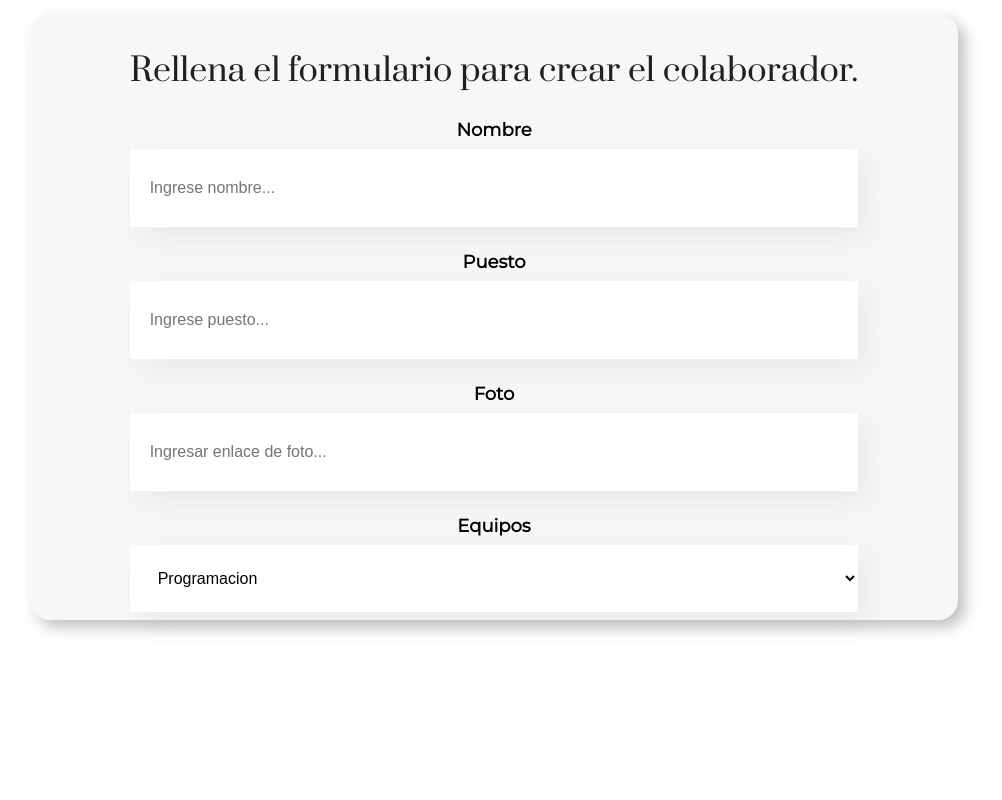
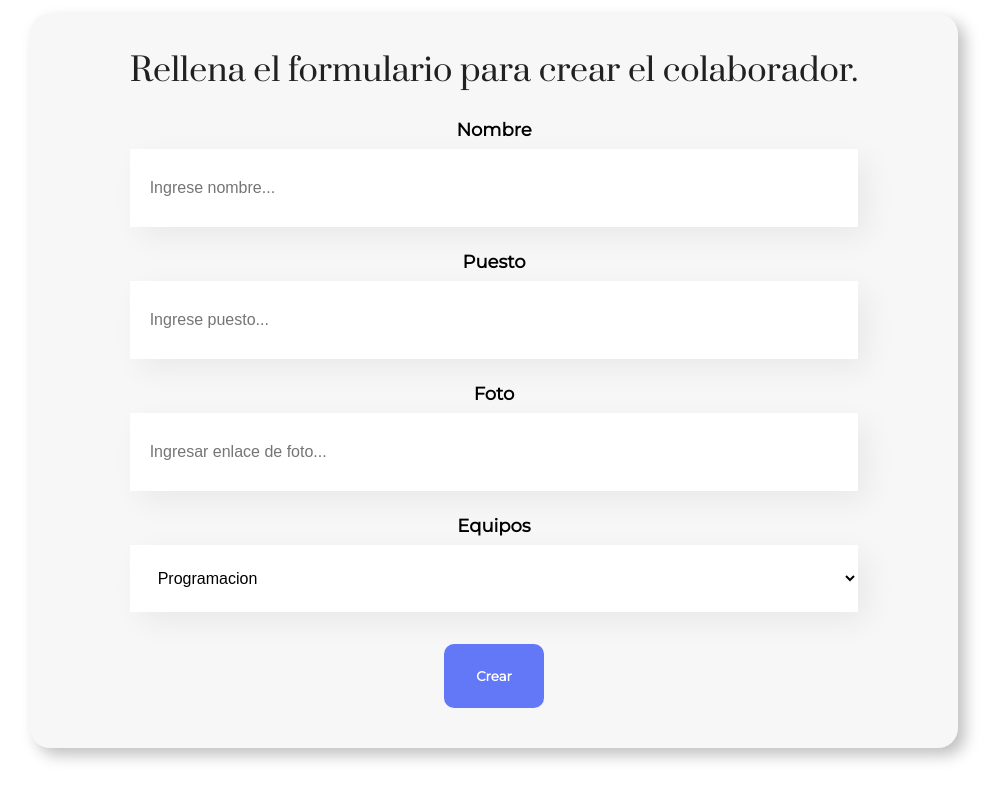
Before and after one commit to magoMercurio/org, a React (Create React App) app: page / in a window 1280 px wide. Shown: the part 566-1366 px from the top of the page, without its empty margins (146-1148 px from the left). Before the commit the page ends 1266 px from the top, so only its background shows below. Built offline with nearby package versions, Linux system fonts and the light colour scheme.

Commit message:
add button component

```diff
--- /dev/null
+++ b/src/componentes/Boton/Boton.css
@@ -0,0 +1,15 @@
+.boton {
+  background-color: #6278f7;
+  border-radius: 10px;
+  font-weight: 700;
+  font-family: 'Montserrat', sans-serif;
+  padding: 24px 32px;
+  border: none;
+  color: #ffffff;
+  margin: 32px 0;
+  cursor: pointer;
+}
+
+.boton:hover {
+  color: #95ffd4;
+}
--- /dev/null
+++ b/src/componentes/Boton/index.js
@@ -0,0 +1,8 @@
+import './Boton.css'
+
+const Boton = (props) => {
+  return <button className='boton'>{props.texto}</button>
+}
+
+
+export default Boton
--- a/src/componentes/formulario/Formulario.js
+++ b/src/componentes/formulario/Formulario.js
@@ -1,6 +1,7 @@
 import './Formulario.css'
 import CampoTexto from '../CampoTexto'
 import ListaOpciones from '../ListaOpciones'
+import Boton from '../Boton'
 
 const Formulario = () => {
   return <section className='formulario'>
@@ -10,6 +11,7 @@
         <CampoTexto titulo='Puesto' placeholder='Ingrese puesto'/>
         <CampoTexto titulo='Foto' placeholder='Ingresar enlace de foto' />
         <ListaOpciones />
+        <Boton texto='Crear' />
       </form>
     </section>
 }
```
